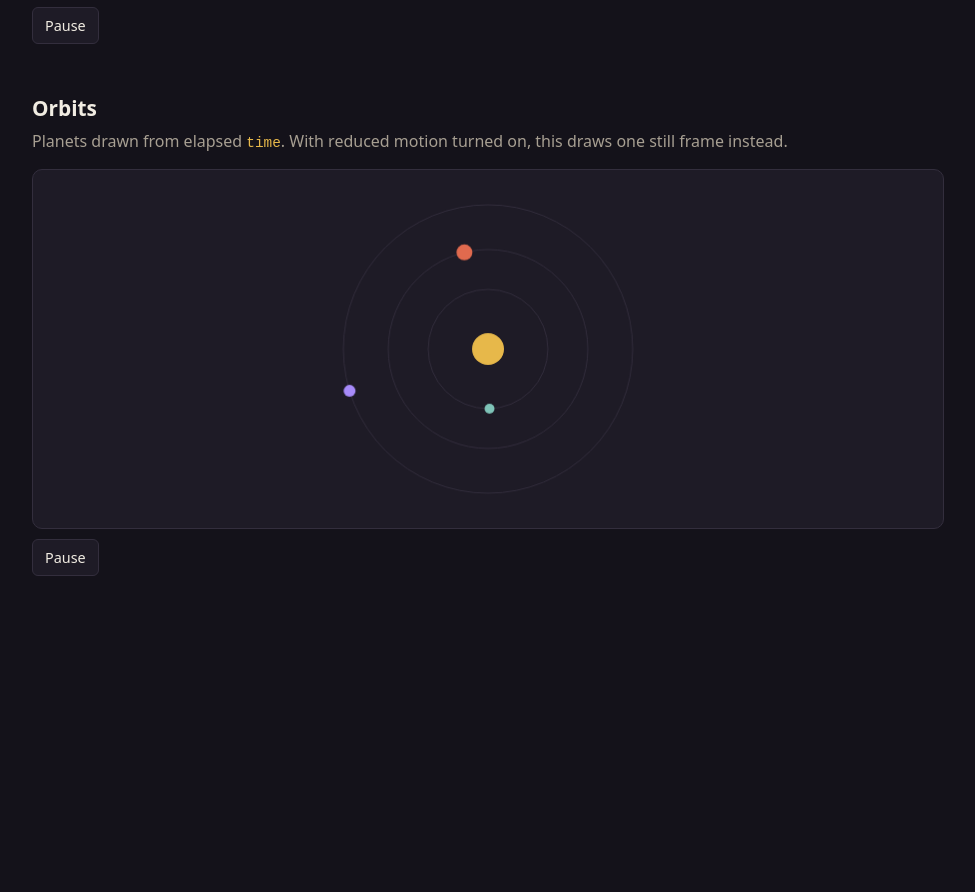
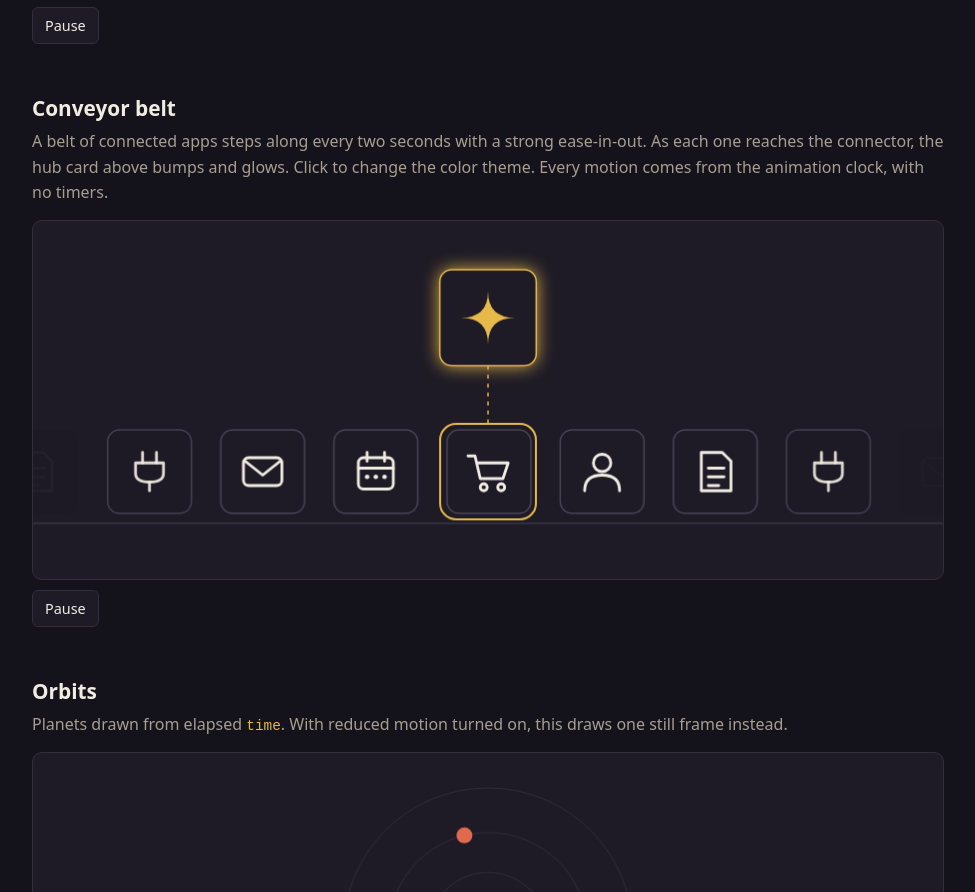
Before and after one commit to matteszk/animation-canvas, a website: page demo/index.html in a window 1280 px wide. Shown: the part 1780-2672 px from the top of the page, without its empty margins (152-1127 px from the left). Before the commit the page ends 2484 px from the top, so only its background shows below. Drawn offline with Linux system fonts and the light colour scheme.

Commit message:
Add conveyor belt demo

```diff
--- a/demo/index.html
+++ b/demo/index.html
@@ -46,6 +46,13 @@
     <p>Rings ripple out from a central hub every few seconds while connected services slowly orbit. Click to send a pulse and spin it up. The icons are drawn with canvas paths, so there are no images to load.</p>
     <canvas id="hub" aria-label="A central hub with rings pulsing outward and six connected service icons orbiting it"></canvas>
     <div class="controls"><button data-toggle="hub">Pause</button></div>
+  </section>
+
+  <section class="demo">
+    <h2>Conveyor belt</h2>
+    <p>A belt of connected apps steps along every two seconds with a strong ease-in-out. As each one reaches the connector, the hub card above bumps and glows. Click to change the color theme. Every motion comes from the animation clock, with no timers.</p>
+    <canvas id="belt" aria-label="A belt of app cards stepping past a central hub card that bumps as each one connects"></canvas>
+    <div class="controls"><button data-toggle="belt">Pause</button></div>
   </section>
 
   <section class="demo">
@@ -265,6 +272,131 @@ const anims = {};
 	});
 }
 
+// --- Conveyor belt -----------------------------------------------------
+{
+	const STEP = 2000; // ms between moves
+	const MOVE = 1200; // ms each move takes
+	const THEMES = ['#e7b84a', '#7fc4b8', '#e06a4e', '#a78bfa'];
+	let theme = 0;
+
+	// Six app icons, drawn around (0, 0) at roughly 24px.
+	const icons = [
+		(c) => { // plug
+			c.beginPath(); c.moveTo(-4, -11); c.lineTo(-4, -5); c.moveTo(4, -11); c.lineTo(4, -5); c.stroke();
+			c.beginPath(); c.moveTo(-8, -5); c.lineTo(8, -5); c.lineTo(8, 1); c.quadraticCurveTo(8, 6, 0, 6); c.quadraticCurveTo(-8, 6, -8, 1); c.closePath(); c.stroke();
+			c.beginPath(); c.moveTo(0, 6); c.lineTo(0, 11); c.stroke();
+		},
+		(c) => { // mail
+			c.beginPath(); c.roundRect(-11, -8, 22, 16, 3); c.stroke();
+			c.beginPath(); c.moveTo(-10, -6); c.lineTo(0, 2); c.lineTo(10, -6); c.stroke();
+		},
+		(c) => { // calendar
+			c.beginPath(); c.roundRect(-10, -8, 20, 18, 3); c.stroke();
+			c.beginPath(); c.moveTo(-10, -2); c.lineTo(10, -2); c.moveTo(-5, -11); c.lineTo(-5, -6); c.moveTo(5, -11); c.lineTo(5, -6); c.stroke();
+			[[-5, 3], [0, 3], [5, 3]].forEach(([x, y]) => { c.beginPath(); c.arc(x, y, 1.3, 0, Math.PI * 2); c.fill(); });
+		},
+		(c) => { // cart
+			c.beginPath(); c.moveTo(-12, -9); c.lineTo(-8, -9); c.lineTo(-5, 4); c.lineTo(8, 4); c.lineTo(11, -5); c.lineTo(-7, -5); c.stroke();
+			[[-3, 9], [7, 9]].forEach(([x, y]) => { c.beginPath(); c.arc(x, y, 2, 0, Math.PI * 2); c.stroke(); });
+		},
+		(c) => { // user
+			c.beginPath(); c.arc(0, -5, 5, 0, Math.PI * 2); c.stroke();
+			c.beginPath(); c.moveTo(-10, 11); c.quadraticCurveTo(-10, 2, 0, 2); c.quadraticCurveTo(10, 2, 10, 11); c.stroke();
+		},
+		(c) => { // document
+			c.beginPath(); c.moveTo(-8, -11); c.lineTo(4, -11); c.lineTo(9, -6); c.lineTo(9, 11); c.lineTo(-8, 11); c.closePath(); c.stroke();
+			c.beginPath(); c.moveTo(-4, -2); c.lineTo(5, -2); c.moveTo(-4, 3); c.lineTo(5, 3); c.moveTo(-4, 8); c.lineTo(2, 8); c.stroke();
+		},
+	];
+	const CARDS = 12; // icons repeat around the belt
+
+	// easeInOutQuart: slow start, fast middle, gentle landing.
+	const ease = (t) => (t < 0.5 ? 8 * t ** 4 : 1 - (-2 * t + 2) ** 4 / 2);
+
+	const card = (ctx, x, y, w, h, stroke, glow = 0) => {
+		ctx.save();
+		if (glow) { ctx.shadowColor = stroke; ctx.shadowBlur = glow; }
+		ctx.beginPath(); ctx.roundRect(x - w / 2, y - h / 2, w, h, 12);
+		ctx.fillStyle = '#1e1b26'; ctx.fill();
+		ctx.restore();
+		ctx.strokeStyle = stroke; ctx.lineWidth = 1.5;
+		ctx.beginPath(); ctx.roundRect(x - w / 2, y - h / 2, w, h, 12); ctx.stroke();
+	};
+
+	const icon = (ctx, draw, x, y, scale, color) => {
+		ctx.save();
+		ctx.translate(x, y); ctx.scale(scale, scale);
+		ctx.strokeStyle = ctx.fillStyle = color; ctx.lineWidth = 1.6; ctx.lineJoin = ctx.lineCap = 'round';
+		draw(ctx);
+		ctx.restore();
+	};
+
+	anims.belt = new AnimationCanvas('#belt', {
+		draw({ ctx, width, height, time, animated }) {
+			const color = THEMES[theme];
+			const size = Math.min(84, width / 7);
+			const pitch = size * 1.35;
+			const beltY = height * 0.7;
+			const cx = width / 2;
+
+			// Which step are we on, and how far through its move?
+			const t = animated ? time : 0;
+			const step = Math.floor(t / STEP);
+			const into = t - step * STEP;
+			const progress = ease(Math.min(1, into / MOVE));
+			const offset = (step + progress) * pitch;
+
+			ctx.clearRect(0, 0, width, height);
+
+			// The belt track.
+			ctx.strokeStyle = '#332e3d'; ctx.lineWidth = 2;
+			ctx.beginPath(); ctx.moveTo(0, beltY + size * 0.62); ctx.lineTo(width, beltY + size * 0.62); ctx.stroke();
+
+			// Cards wrap around so the belt never runs out.
+			const loop = CARDS * pitch;
+			for (let i = 0; i < CARDS; i++) {
+				let x = (((i * pitch - offset) % loop) + loop) % loop - loop / 2 + cx;
+				// Fade cards near the edges.
+				ctx.globalAlpha = Math.max(0, Math.min(1, (width / 2 - Math.abs(x - cx)) / (size * 1.5)));
+				card(ctx, x, beltY, size, size, '#4a4356');
+				icon(ctx, icons[i % icons.length], x, beltY, size / 48, '#f1ece2');
+			}
+			ctx.globalAlpha = 1;
+
+			// The hub bumps up and glows just as a card lands under it.
+			const landed = into - MOVE;
+			const bump = landed > 0 && landed < 400 ? Math.sin((landed / 400) * Math.PI) : 0;
+			const hubY = height * 0.27 - bump * 12;
+			const hub = size * 1.15;
+
+			// Connector from hub to the slot on the belt.
+			ctx.strokeStyle = color; ctx.lineWidth = 1.5; ctx.setLineDash([4, 5]);
+			ctx.beginPath(); ctx.moveTo(cx, hubY + hub / 2); ctx.lineTo(cx, beltY - size / 2 - 6); ctx.stroke();
+			ctx.setLineDash([]);
+			ctx.strokeStyle = color; ctx.lineWidth = 2;
+			ctx.beginPath(); ctx.roundRect(cx - size / 2 - 6, beltY - size / 2 - 6, size + 12, size + 12, 16); ctx.stroke();
+
+			card(ctx, cx, hubY, hub, hub, color, 18 + bump * 40);
+			// Hub mark: a four-point spark in the theme color.
+			const k = hub * 0.28;
+			ctx.fillStyle = color;
+			ctx.beginPath();
+			ctx.moveTo(cx, hubY - k);
+			ctx.quadraticCurveTo(cx, hubY, cx + k, hubY);
+			ctx.quadraticCurveTo(cx, hubY, cx, hubY + k);
+			ctx.quadraticCurveTo(cx, hubY, cx - k, hubY);
+			ctx.quadraticCurveTo(cx, hubY, cx, hubY - k);
+			ctx.fill();
+		},
+	});
+
+	// Click: switch theme, and repaint right away if it's showing a still frame.
+	anims.belt.canvas.addEventListener('pointerdown', () => {
+		theme = (theme + 1) % THEMES.length;
+		if (!anims.belt.animated) anims.belt.render();
+	});
+}
+
 // --- Orbits -------------------------------------------------------------
 {
 	const planets = [
```
